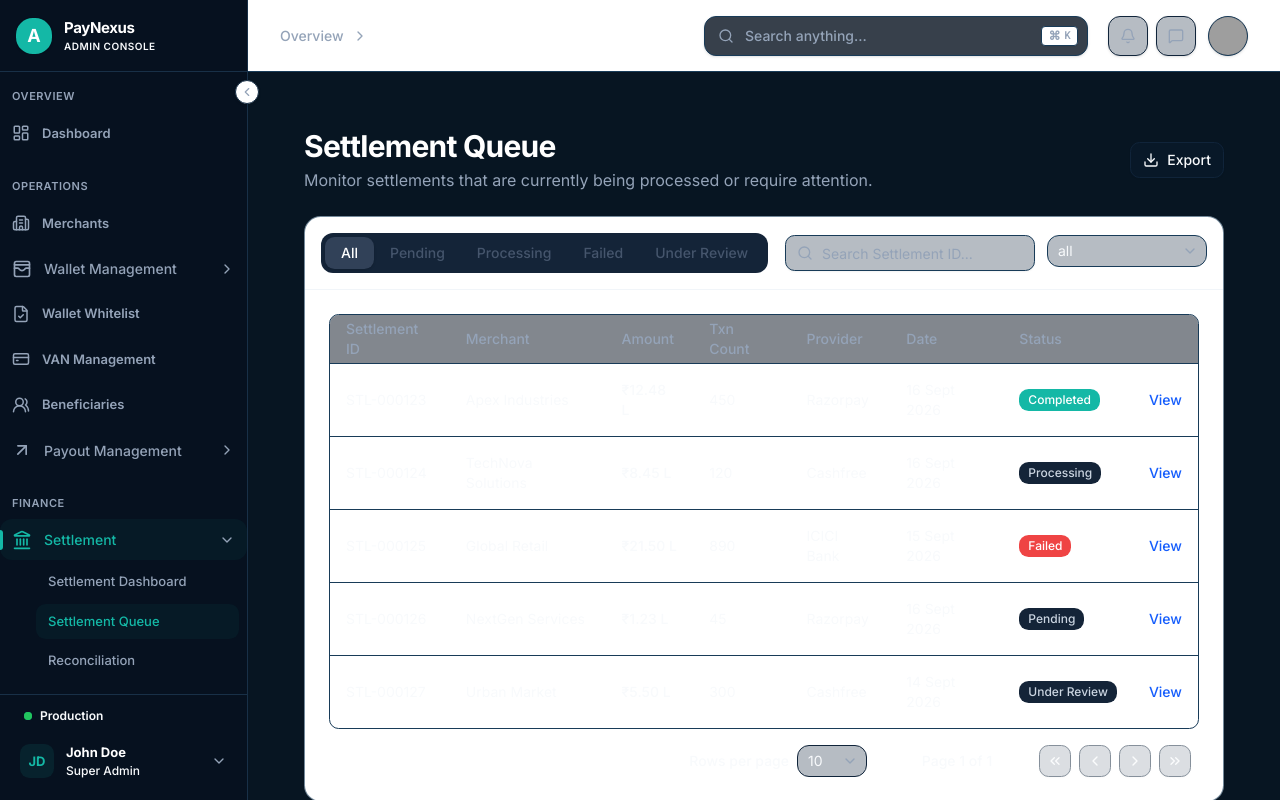
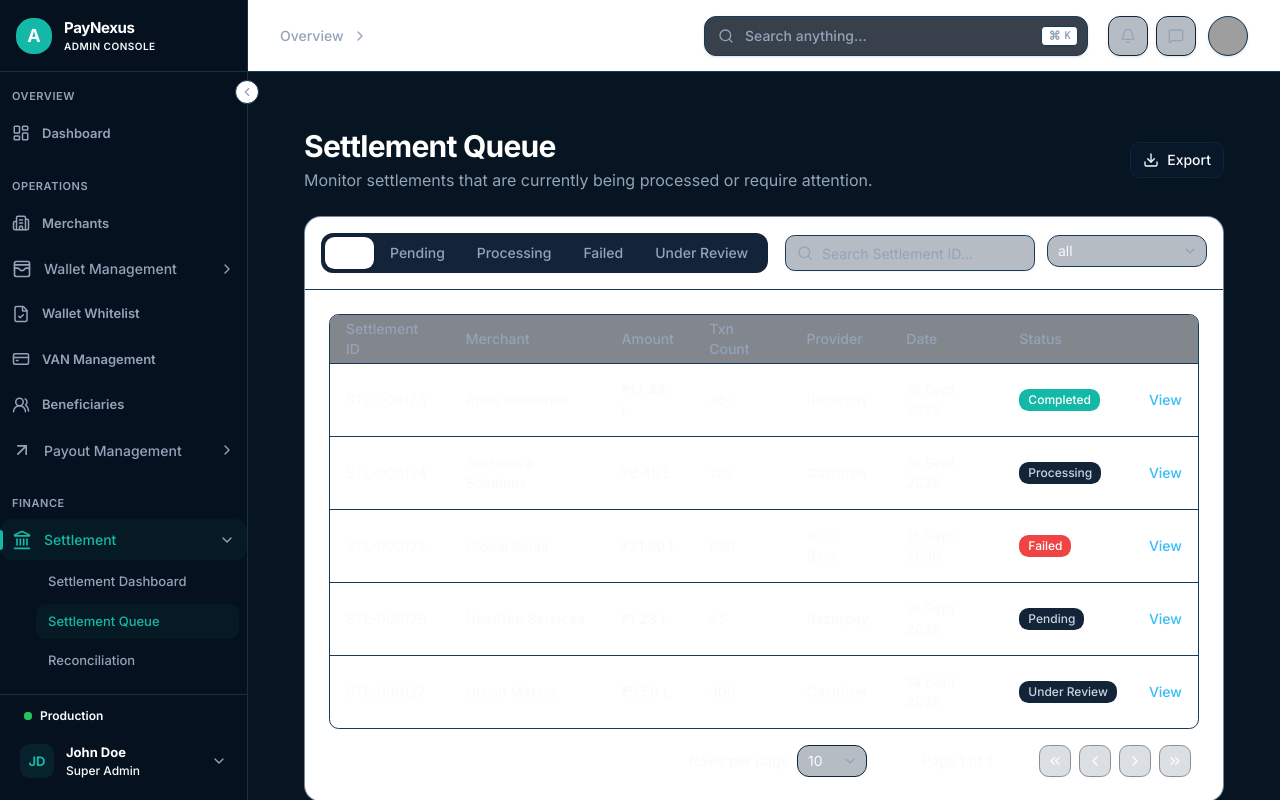
Before and after one commit to 0xkid-root/payoutClone, a Next.js app: page /settlement/queue in a window 1280 px wide. Built offline with nearby package versions, Linux system fonts and the light colour scheme; grey boxes are pictures that could not be loaded.

Commit message:
style: update queue-page.tsx for theme migration

```diff
--- a/src/features/settlement/components/queue-page.tsx
+++ b/src/features/settlement/components/queue-page.tsx
@@ -59,7 +59,7 @@ const columns: ColumnDef<SettlementRecord>[] = [
     id: 'actions',
     cell: ({ row }) => {
       return (
-        <Link href={`/settlement/${row.original.id}`} className="text-sm font-medium text-blue-600 hover:underline">
+        <Link href={`/settlement/${row.original.id}`} className="text-sm font-medium text-info hover:underline">
           View
         </Link>
       );
@@ -100,7 +100,7 @@ export function SettlementQueuePage() {
       </div>
 
       <div className="flex w-full flex-col rounded-xl border border-border/60 bg-white shadow-[0_1px_2px_0_rgba(0,0,0,0.01)] border-border bg-background">
-        <div className="p-4 border-b border-slate-100 border-border">
+        <div className="p-4 border-b border-border">
           <div className="flex flex-col md:flex-row justify-between gap-4 items-center">
             {/* Tabs */}
             <div className="flex bg-muted bg-card/50 p-1 rounded-lg w-full md:w-auto overflow-x-auto">
@@ -113,8 +113,8 @@ export function SettlementQueuePage() {
                   }}
                   className={`px-4 py-1.5 text-sm font-medium rounded-md whitespace-nowrap transition-all ${
                     activeTab === tab
-                      ? 'bg-white dark:bg-slate-700 text-foreground dark:text-white shadow-sm'
-                      : 'text-slate-600 text-muted-foreground hover:text-foreground dark:hover:text-white'
+                      ? 'bg-white bg-card text-foreground dark:text-white shadow-sm'
+                      : 'text-muted-foreground hover:text-foreground dark:hover:text-white'
                   }`}
                 >
                   {tab}
@@ -130,11 +130,11 @@ export function SettlementQueuePage() {
                   placeholder="Search Settlement ID..."
                   value={searchQuery}
                   onChange={(e) => setSearchQuery(e.target.value)}
-                  className="pl-9 w-full md:w-[250px] bg-slate-50 bg-background/50 border-border"
+                  className="pl-9 w-full md:w-[250px] bg-background/50 border-border"
                 />
               </div>
               <Select value={providerFilter} onValueChange={(val) => setProviderFilter(val || 'all')}>
-                <SelectTrigger className="w-full md:w-[160px] bg-slate-50 bg-background/50 border-border">
+                <SelectTrigger className="w-full md:w-[160px] bg-background/50 border-border">
                   <SelectValue placeholder="Provider" />
                 </SelectTrigger>
                 <SelectContent>
```
